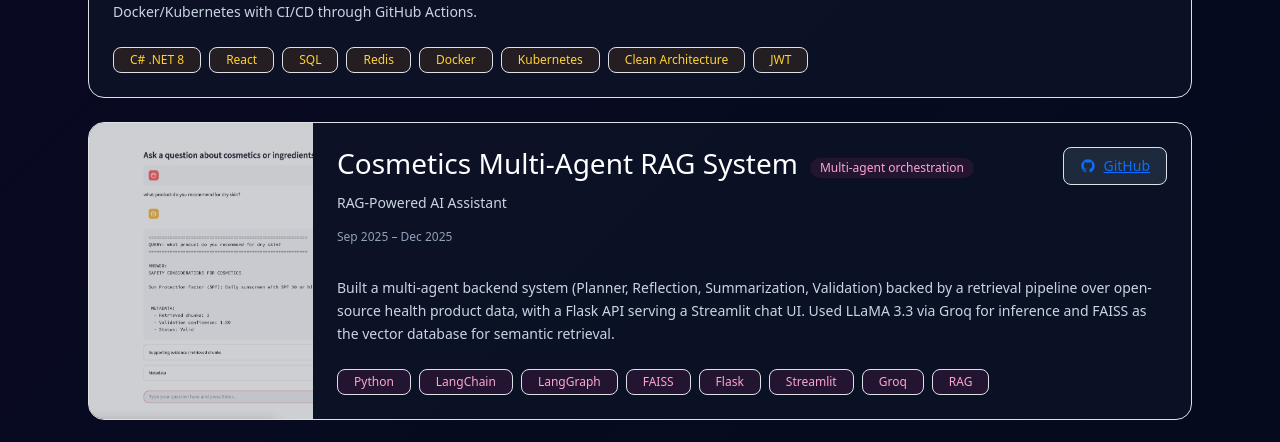
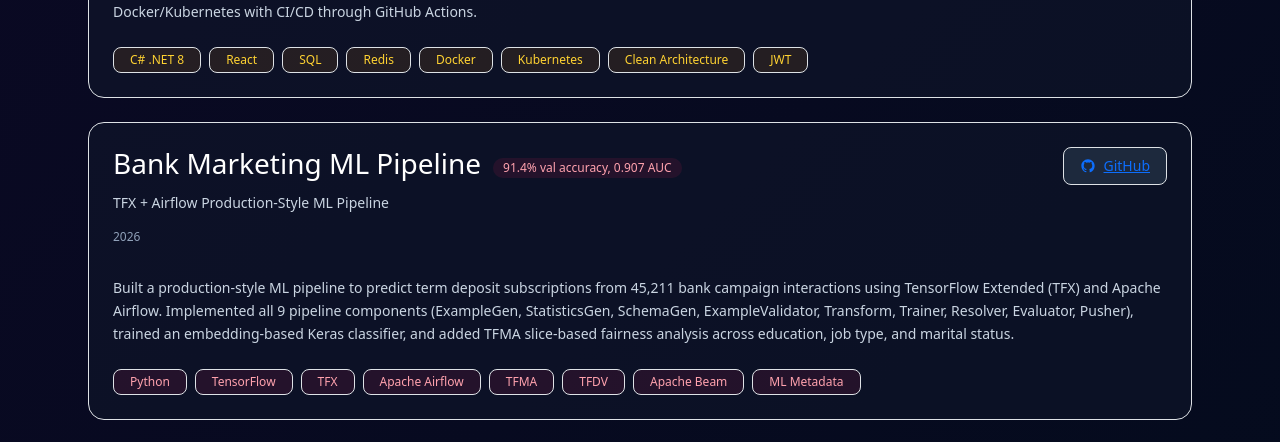
Before and after one commit to Zuck7/zucksharof, a React (Vite) app in the folder client/: page /projects in a window 1280 px wide. Shown: the part 920-1362 px from the top of the page. Built offline with nearby package versions, Linux system fonts and the light colour scheme.

Commit message:
Added machine learning project

```diff
--- a/client/src/components/projects.jsx
+++ b/client/src/components/projects.jsx
@@ -39,6 +39,19 @@
     featured: false,
     color: 'amber',
     impact: 'Multi-tier supplier tracing',
+  },
+  {
+    imagePath: null,
+    title: 'Bank Marketing ML Pipeline',
+    subtitle: 'TFX + Airflow Production-Style ML Pipeline',
+    period: '2026',
+    text: 'Built a production-style ML pipeline to predict term deposit subscriptions from 45,211 bank campaign interactions using TensorFlow Extended (TFX) and Apache Airflow. Implemented all 9 pipeline components (ExampleGen, StatisticsGen, SchemaGen, ExampleValidator, Transform, Trainer, Resolver, Evaluator, Pusher), trained an embedding-based Keras classifier, and added TFMA slice-based fairness analysis across education, job type, and marital status.',
+    techStack: ['Python', 'TensorFlow', 'TFX', 'Apache Airflow', 'TFMA', 'TFDV', 'Apache Beam', 'ML Metadata'],
+    githubUrl: 'https://github.com/Zuck7/bank-marketing-ml',
+    liveUrl: '',
+    featured: false,
+    color: 'rose',
+    impact: '91.4% val accuracy, 0.907 AUC',
   },
   {
     imagePath: cosmetics,
```
